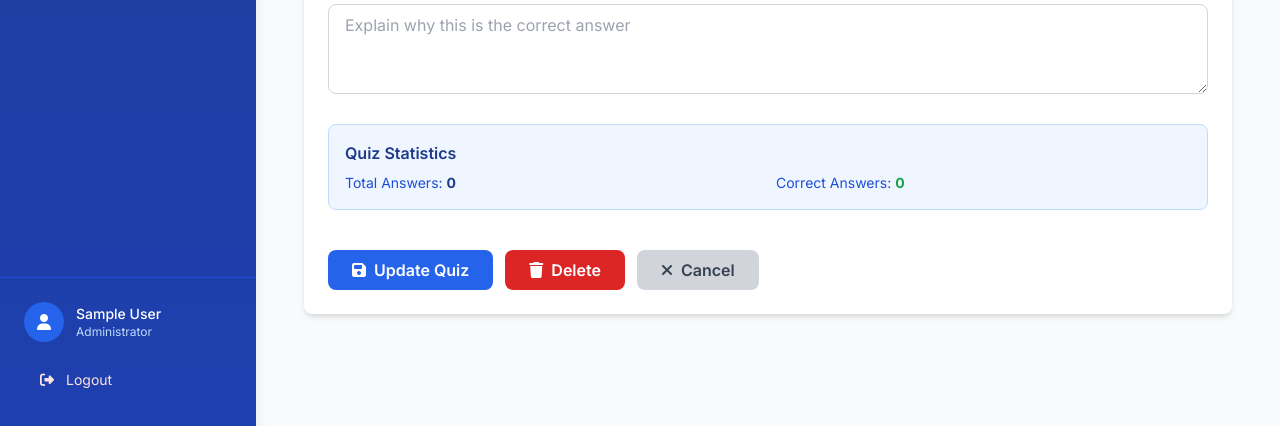
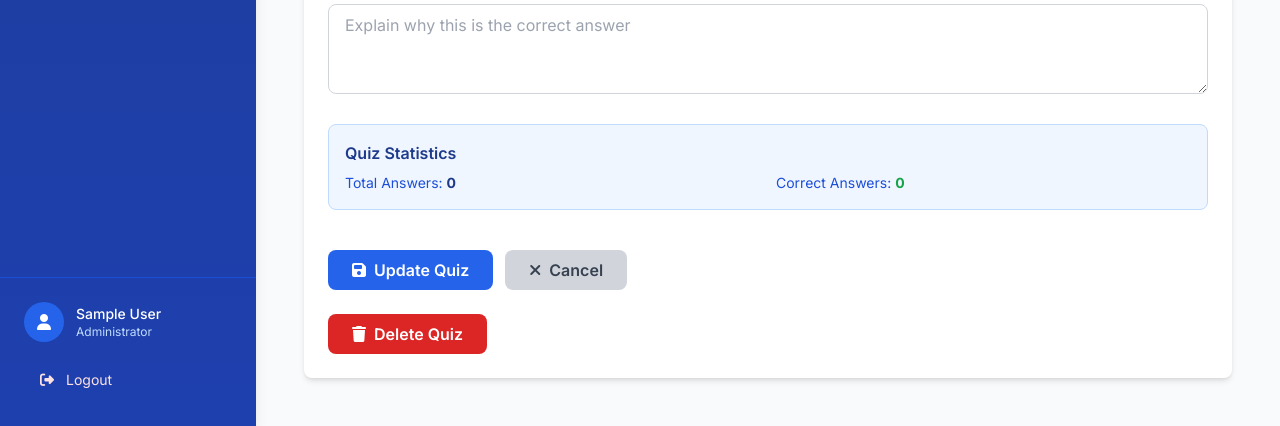
Before and after one commit to nabsx/Yokode, a Laravel app: page /admin/quizzes/1/edit in a window 1280 px wide. Shown: the part 983-1409 px from the top of the page. Run offline with Laravel 12, Linux system fonts and the light colour scheme; the visitor is signed in with stand-in values (Sample User, id 1); data comes from the database, SQL or seed files in the repository; data that the repository does not hold is empty; parts of the project's set-up code (start-up, migrations or seed data) failed here and were passed over; some libraries are stand-ins or nearby versions.

Commit message:
feat: add separate delete form outside update form for quizzes
Co-authored-by: Nabhaan Auryshafa Adhigana <145819532+nabsx@users.noreply.github.com>

```diff
--- a/resources/views/admin/quizzes/edit.blade.php
+++ b/resources/views/admin/quizzes/edit.blade.php
@@ -105,18 +105,20 @@
                 <button type="submit" class="px-6 py-2 bg-blue-600 text-white font-semibold rounded-lg hover:bg-blue-700 transition">
                     <i class="fas fa-save mr-2"></i>Update Quiz
                 </button>
-                <form action="{{ route('admin.quizzes.destroy', $quiz) }}" method="POST" class="inline" onsubmit="return confirm('Are you sure?');">
-                    @csrf
-                    @method('DELETE')
-                    <button type="submit" class="px-6 py-2 bg-red-600 text-white font-semibold rounded-lg hover:bg-red-700 transition">
-                        <i class="fas fa-trash mr-2"></i>Delete
-                    </button>
-                </form>
                 <a href="{{ route('admin.quizzes.index') }}" class="px-6 py-2 bg-gray-300 text-gray-700 font-semibold rounded-lg hover:bg-gray-400 transition">
                     <i class="fas fa-times mr-2"></i>Cancel
                 </a>
             </div>
         </form>
+
+        <!-- Delete Form (Outside Update Form) -->
+        <form action="{{ route('admin.quizzes.destroy', $quiz) }}" method="POST" class="mt-6" onsubmit="return confirm('Are you sure you want to delete this quiz?');">
+            @csrf
+            @method('DELETE')
+            <button type="submit" class="px-6 py-2 bg-red-600 text-white font-semibold rounded-lg hover:bg-red-700 transition">
+                <i class="fas fa-trash mr-2"></i>Delete Quiz
+            </button>
+        </form>
     </div>
 </div>
 @endsection
```
